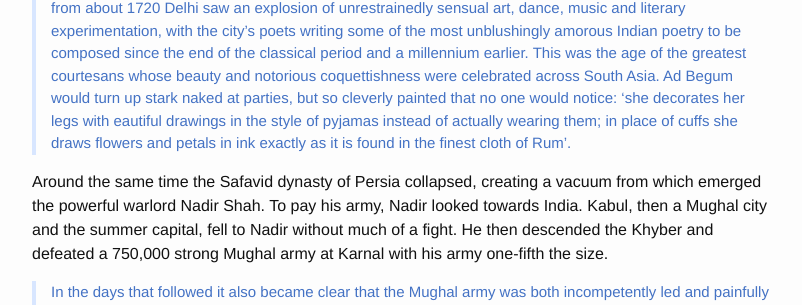
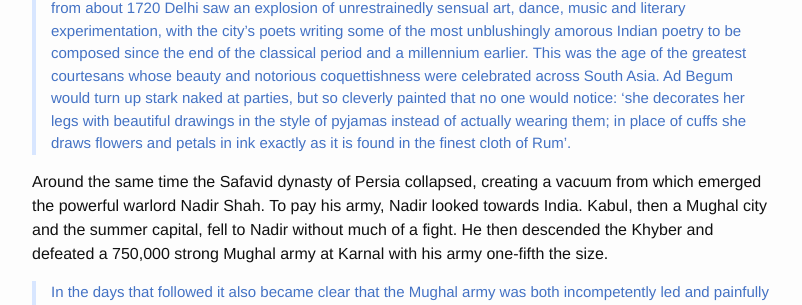
Before and after one commit to bhattacharjee/theodd.website, a Jekyll site: the page built from _posts/2019-05-19-Nader-Shah-Koh-i-Noor.markdown, in a window 1280 px wide and 900 px high, scrolled down 1293 px. Shown: the part 283-588 px from the top of the window, without its empty margins (238-1040 px from the left). Built offline with Jekyll 4.4.1, drawn with Linux system fonts in a browser that asks for light colours; some of the changed text lies outside the part shown.

Commit message:
rectifying typo

```diff
--- a/_posts/2019-05-19-Nader-Shah-Koh-i-Noor.markdown
+++ b/_posts/2019-05-19-Nader-Shah-Koh-i-Noor.markdown
@@ -31,7 +31,15 @@ After the death of Aurangzeb, the Mughal dynasty went into a steady decline and
 >
 >Ruling this vast empire was the pleasure-loving Emperor Muhammad Shah – called Rangila, or Colourful, the Merry-Maker. He was an aesthete, much given to wearing tight, feminine *peshwaz* (long, open fronted outer garment) and shoes embroidered with pearls; he was also a discerning patron of music and painting. It was Muhammad Shah who brought the sitar and table out of the folk milieu and into his court. He revived the Mughal miniature atelier and employed master artists such as Nidha Mal and Chitarman, whose greatest works show bucolic scenes of Mughal court life: the palace Holi celebrations bathed in fabulous washes of red and orange; scenes of the emperor going hawking along the banks of the Yamuna or visiting his walled pleasure gardens; or, more rarely, holding audiences with his ministers amid the flower beds and parterres of the Red Fort.
 >
->In reaction to the harsh Islamic puritan militarism of Aurangzeb’s era, under Muhammad Shah (1702-48), from about 1720 Delhi saw an explosion of unrestrainedly sensual art, dance, music and literary experimentation, with the city’s poets writing some of the most unblushingly amorous Indian poetry to be composed since the end of the classical period and a millennium earlier. This was the age of the greatest courtesans whose beauty and notorious coquettishness were celebrated across South Asia. Ad Begum would turn up stark naked at parties, but so cleverly painted that no one would notice: ‘she decorates her legs with eautiful drawings in the style of pyjamas instead of actually wearing them; in place of cuffs she draws flowers and petals in ink exactly as it is found in the finest cloth of Rum’.
+>In reaction to the harsh Islamic puritan militarism of Aurangzeb’s era, under
+>Muhammad Shah (1702-48), from about 1720 Delhi saw an explosion of
+>unrestrainedly sensual art, dance, music and literary experimentation, with the
+>city’s poets writing some of the most unblushingly amorous Indian poetry to be
+>composed since the end of the classical period and a millennium earlier. This
+>was the age of the greatest courtesans whose beauty and notorious
+>coquettishness were celebrated across South Asia. Ad Begum would turn up stark
+>naked at parties, but so cleverly painted that no one would notice: ‘she
+>decorates her legs with beautiful drawings in the style of pyjamas instead of actually wearing them; in place of cuffs she draws flowers and petals in ink exactly as it is found in the finest cloth of Rum’.
 
 
 
```
